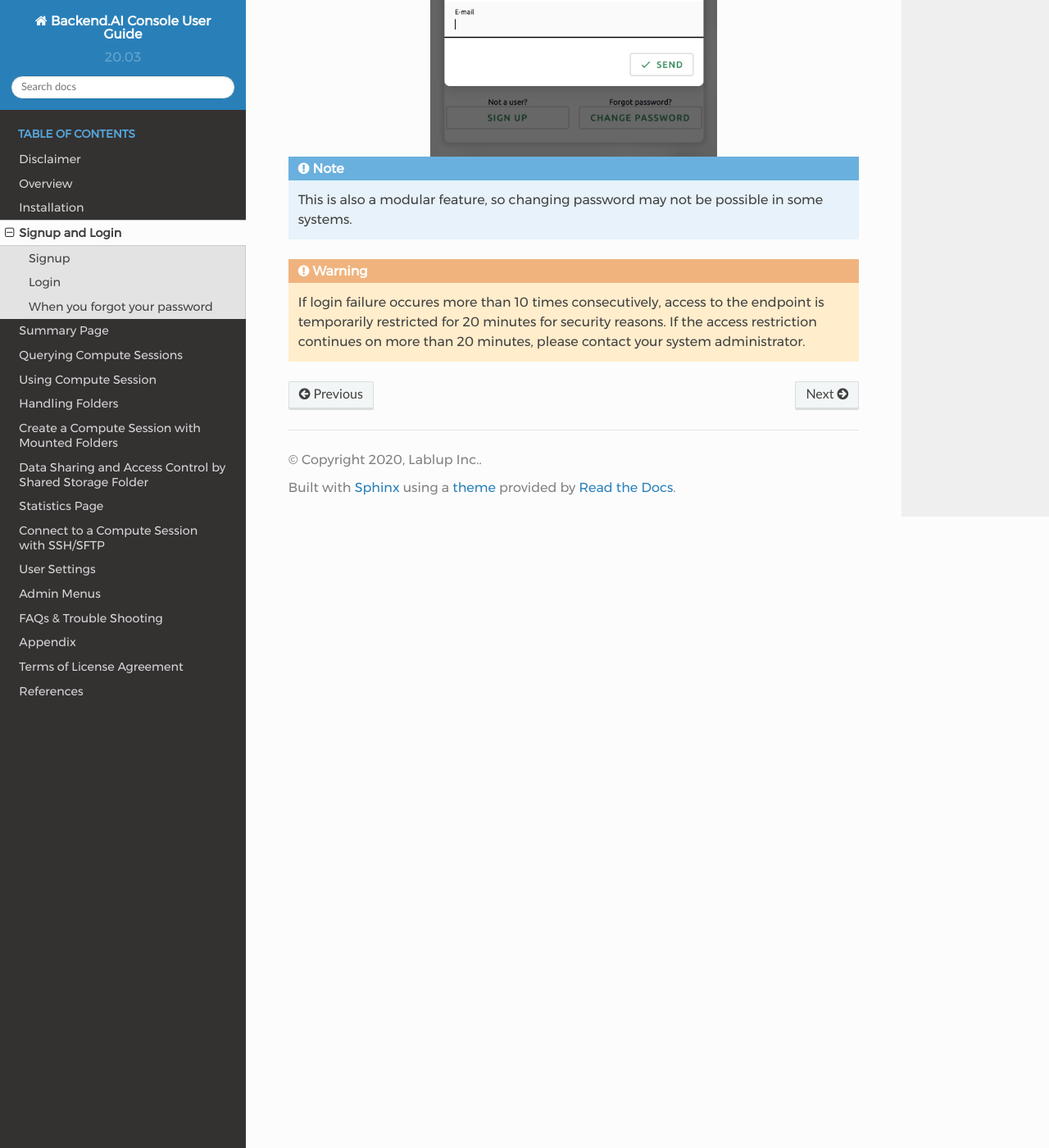
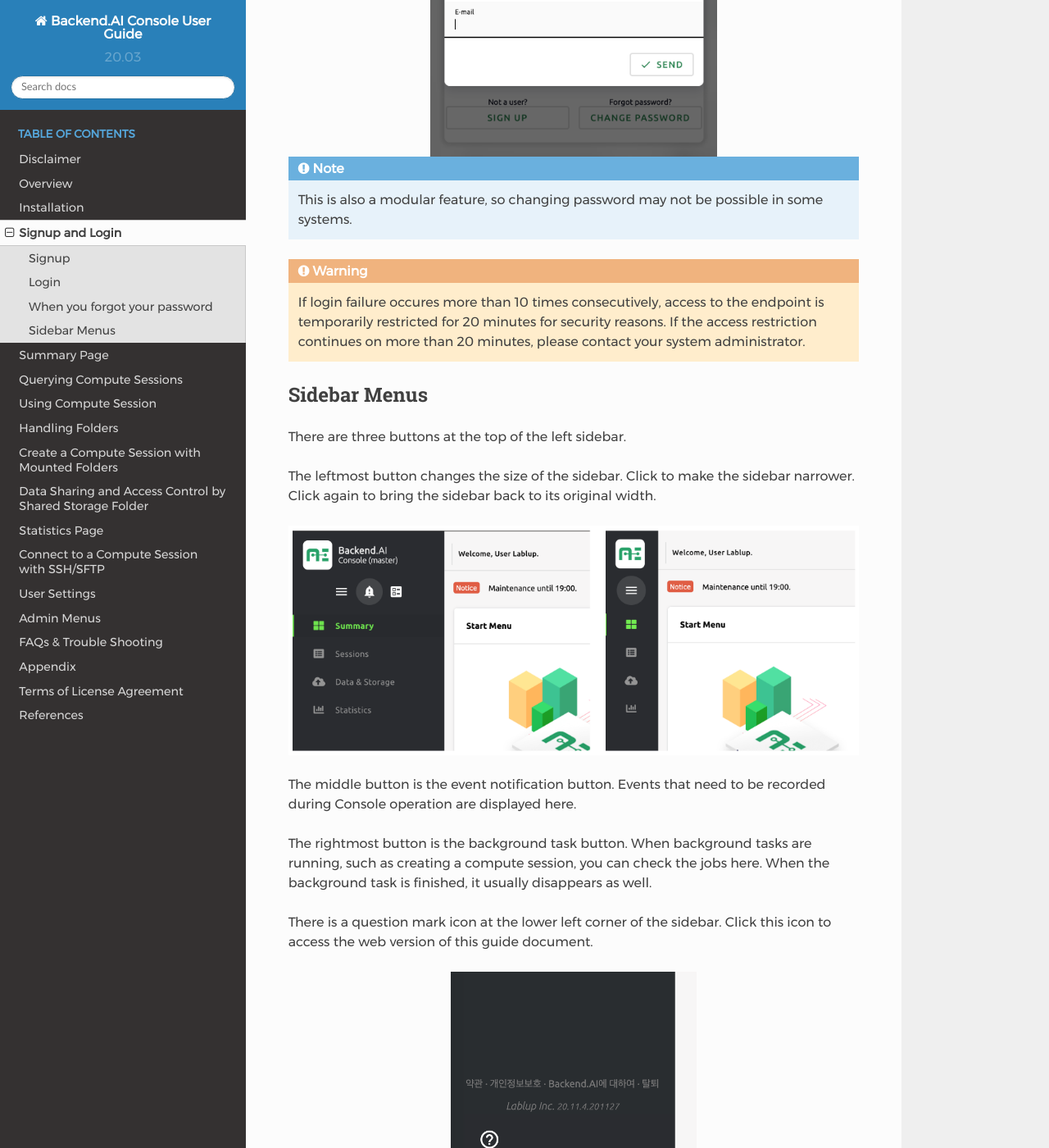
Before and after one commit to lablup/backend.ai-docs-webui, a Sphinx documentation site: the page built from docs/login/login.rst, in a window 1280 px wide and 1400 px high, scrolled down 2666 px. Shown: the whole window at 82% size. Built offline with Sphinx 7.4.7 and the Read the Docs theme 2.0.0, drawn with Linux system fonts in a browser that asks for light colours.

Commit message:
added sidebar menus

```diff
--- a/docs/login/login.rst
+++ b/docs/login/login.rst
@@ -86,3 +86,28 @@
    to the endpoint is temporarily restricted for 20 minutes for security
    reasons. If the access restriction continues on more than 20 minutes, please contact
    your system administrator.
+
+
+Sidebar Menus
+--------------------
+
+There are three buttons at the top of the left sidebar.
+
+The leftmost button changes the size of the sidebar. Click to make the sidebar
+narrower. Click again to bring the sidebar back to its original width.
+
+.. image:: ui_menu.png
+
+The middle button is the event notification button. Events that need to be
+recorded during Console operation are displayed here.
+
+The rightmost button is the background task button. When background tasks are
+running, such as creating a compute session, you can check the jobs here.  When
+the background task is finished, it usually disappears as well.
+
+There is a question mark icon at the lower left corner of the sidebar. Click
+this icon to access the web version of this guide document.
+
+.. image:: question_icon.png
+   :width: 300
+   :align: center
```
